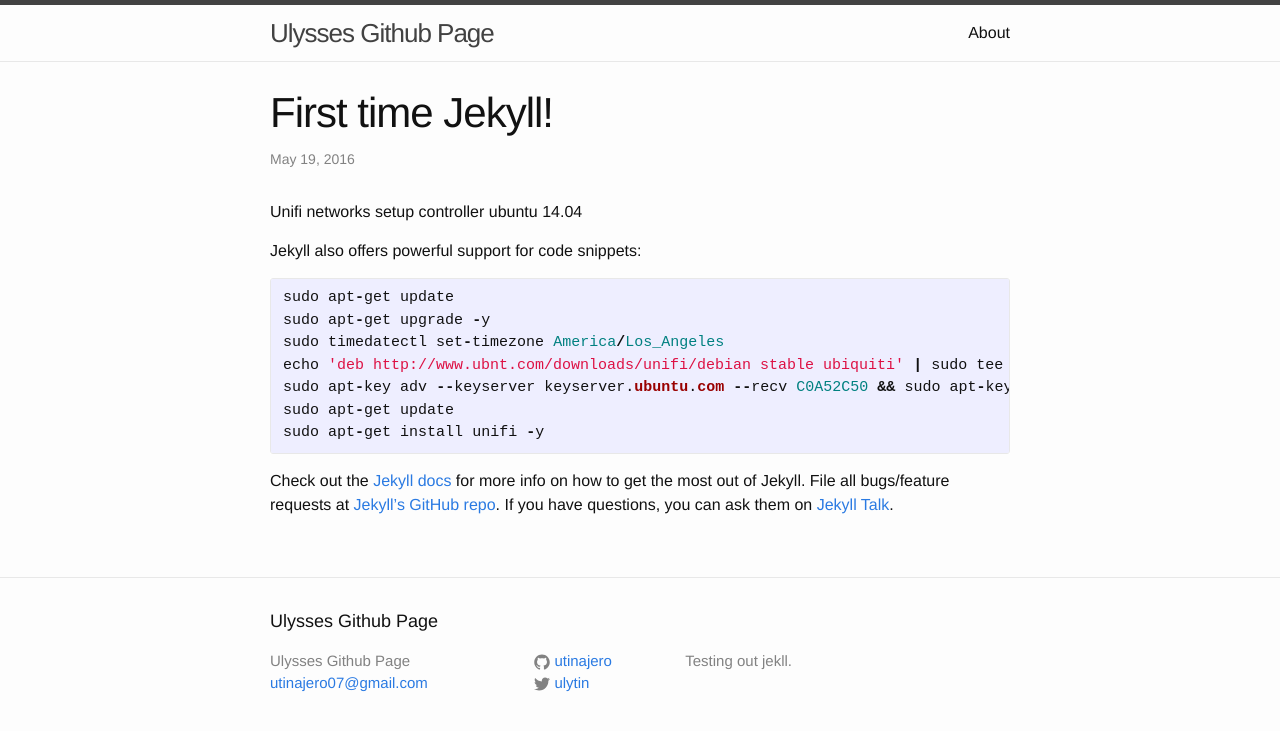
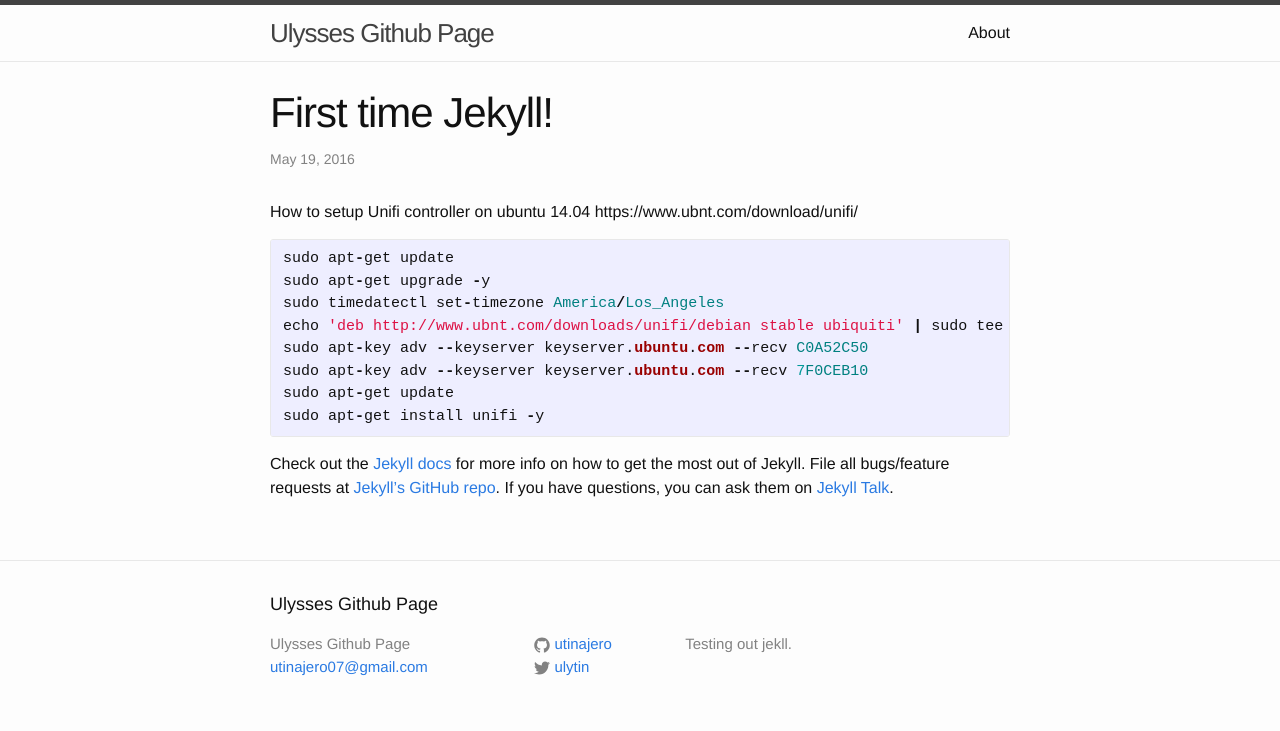
Before and after one commit to utinajero/utinajero.github.io, a Jekyll site: the page built from _posts/2016-05-19-first-time-jekyll.markdown, in a window 1280 px wide. Shown: the top 731 px of the page. Built offline with Jekyll 4.4.1, drawn with Linux system fonts in a browser that asks for light colours.

Commit message:
updated date post 4

```diff
--- a/_posts/2016-05-19-first-time-jekyll.markdown
+++ b/_posts/2016-05-19-first-time-jekyll.markdown
@@ -4,21 +4,23 @@ title:  "First time Jekyll!"
 date:   2016-05-19 8:07:34 -0700
 categories: jekyll update
 ---
-Unifi networks setup controller ubuntu 14.04
-
-Jekyll also offers powerful support for code snippets:
+How to setup Unifi controller on ubuntu 14.04
+https://www.ubnt.com/download/unifi/
 
 {% highlight ruby %}
 sudo apt-get update
 sudo apt-get upgrade -y
 sudo timedatectl set-timezone America/Los_Angeles
 echo 'deb http://www.ubnt.com/downloads/unifi/debian stable ubiquiti' | sudo tee -a /etc/apt/sources.list.d/100-ubnt.list
-sudo apt-key adv --keyserver keyserver.ubuntu.com --recv C0A52C50 && sudo apt-key adv --keyserver keyserver.ubuntu.com --recv 7F0CEB10
+sudo apt-key adv --keyserver keyserver.ubuntu.com --recv C0A52C50
+sudo apt-key adv --keyserver keyserver.ubuntu.com --recv 7F0CEB10
 sudo apt-get update
 sudo apt-get install unifi -y
 {% endhighlight %}
 
-Check out the [Jekyll docs][jekyll-docs] for more info on how to get the most out of Jekyll. File all bugs/feature requests at [Jekyll’s GitHub repo][jekyll-gh]. If you have questions, you can ask them on [Jekyll Talk][jekyll-talk].
+Check out the [Jekyll docs][jekyll-docs] for more info on how to get the most out of Jekyll.
+File all bugs/feature requests at [Jekyll’s GitHub repo][jekyll-gh].
+If you have questions, you can ask them on [Jekyll Talk][jekyll-talk].
 
 [jekyll-docs]: http://jekyllrb.com/docs/home
 [jekyll-gh]:   https://github.com/jekyll/jekyll
```
